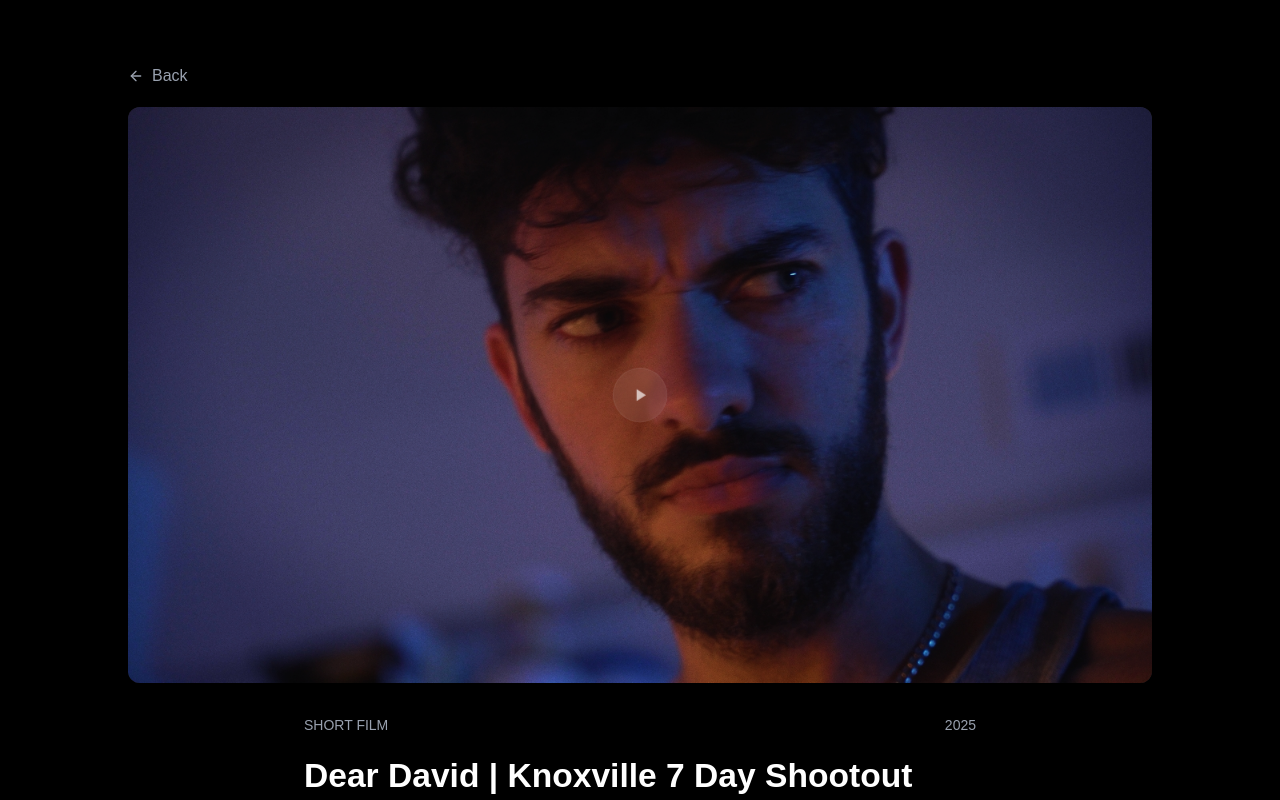
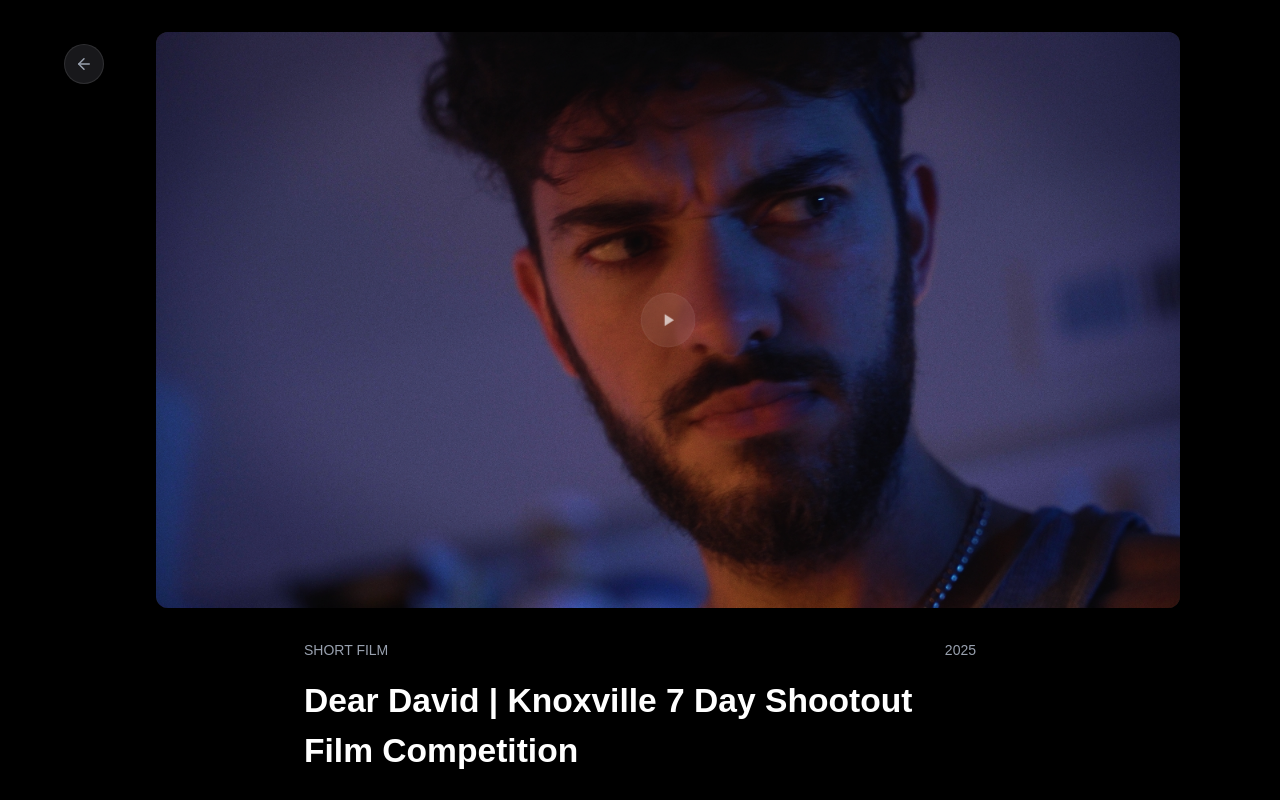
Before and after one commit to dseals3/film-code-portfolio, a Next.js app: page /projects/dear-david in a window 1280 px wide. Shown: the top 800 px of the page. Built offline with nearby package versions, Linux system fonts and the light colour scheme.

Commit message:
new back btn visually styled but vid no longer perfectly center

```diff
--- a/app/projects/[slug]/page.tsx
+++ b/app/projects/[slug]/page.tsx
@@ -28,26 +28,41 @@ export default async function ProjectPage({ params }: { params: Promise<{ slug:
     return (
     <main className="min-h-screen bg-black text-white p-8">
 
-       <div className="max-w-5xl mx-auto pt-8 mb-4">
+<div className="max-w-6xl mx-auto flex items-start gap-4">
   <Link
     href="/"
     className="
-        inline-flex items-center gap-2
+    mt-3
+      h-10 w-10
+      shrink-0
+
+      rounded-full
+      border border-white/10
+      bg-zinc-900
+
+      flex items-center justify-center
+
       text-gray-400
       hover:text-white
+      hover:border-white/20
+      hover:bg-zinc-800
+
       transition
     "
   >
-      <ArrowLeft size={16} />
-      Back
+    <ArrowLeft size={18} />
   </Link>
-  </div>
+
+  <div className="flex-1">
     {/* VIDEO */}
       {project.fullVideo ? (
         <VideoPlayer src={project.fullVideo} thumbnail={project.thumbnail} />
       ) : project.thumbnail ? (
         <ImageViewer src={project.thumbnail} alt={project.title} />
       ) : null}
+  </div>
+</div>
+
 
       {/* INFO */}
       <div className="max-w-2xl mx-auto space-y-4">
```
Lines whose indentation alone changed are shown as unchanged.
